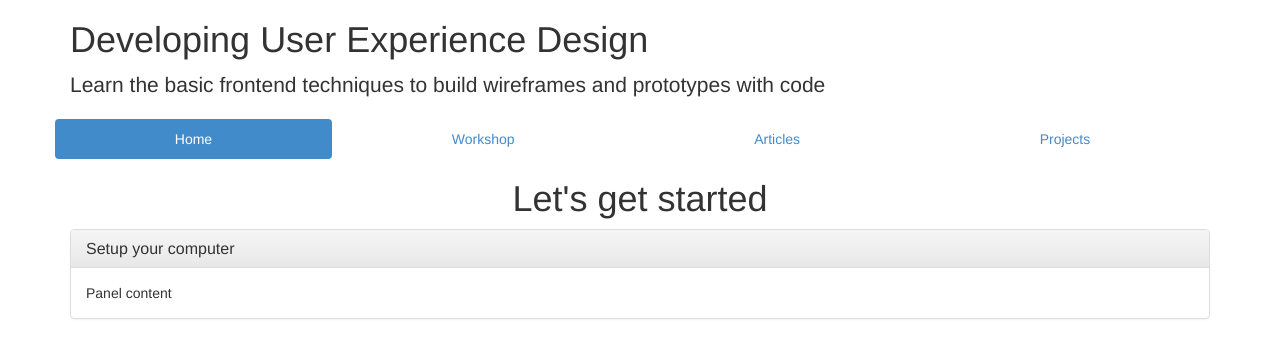
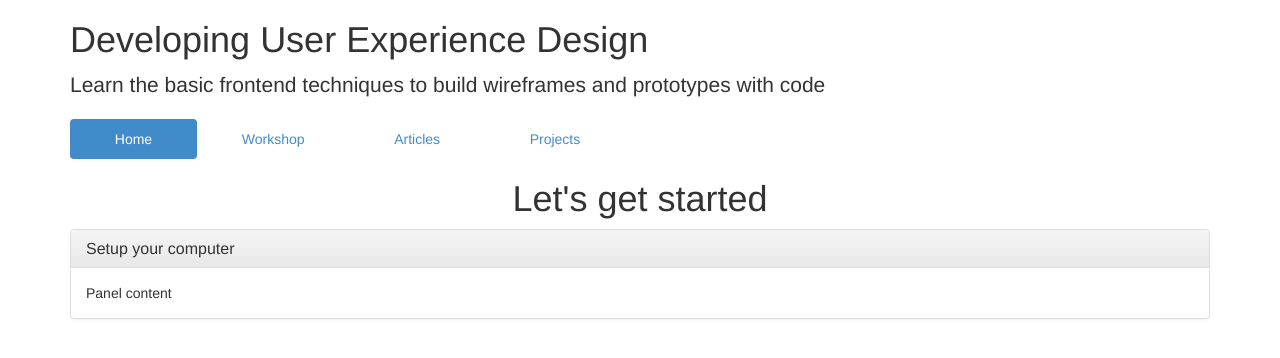
Before and after one commit to developinguxd/developinguxd.github.io, a Jekyll site: the page built from index.html, in a window 1280 px wide. Shown: the top 358 px of the page. Built offline with Jekyll 4.4.1, drawn with Linux system fonts in a browser that asks for light colours.

Commit message:
Add extra element in nav again, change to vanilla css

```diff
--- a/_layouts/default.html
+++ b/_layouts/default.html
@@ -6,6 +6,7 @@
   <link rel="stylesheet" href="/bower_components/bootstrap/dist/css/bootstrap.css">
   <link rel="stylesheet" href="/bower_components/bootstrap/dist/css/bootstrap-theme.css">
   <link rel="stylesheet" href="/assets/stylesheets/syntax.css">
+  <link rel="stylesheet" href="/assets/stylesheets/app.css">
 </head>
 <body>
   <main class="container">
--- a/assets/stylesheets/_colors.scss
+++ /dev/null
@@ -1 +0,0 @@
-$primary: #bada55;
--- a/assets/stylesheets/app.css
+++ b/assets/stylesheets/app.css
@@ -1,3 +1,7 @@
 body {
-  color: #bada55;
+  color: $primary;
 }
+
+.panel-step {
+
+}
--- a/index.html
+++ b/index.html
@@ -7,17 +7,19 @@ title: Developing User Experience Design
 <div class="lead">Learn the basic frontend techniques to build wireframes and prototypes with code</div>
 
 <nav class="row">
-  <ul class="col-md-6 nav nav-pills nav-justified">
-    <li class="active"><a href="#">Home</a></li>
-    <li><a href="#">Workshop</a></li>
-    <li><a href="#">Articles</a></li>
-    <li><a href="#">Projects</a></li>
-  </ul>
+  <div class="col-md-6">
+    <ul class="nav nav-pills nav-justified">
+      <li class="active"><a href="#">Home</a></li>
+      <li><a href="#">Workshop</a></li>
+      <li><a href="#">Articles</a></li>
+      <li><a href="#">Projects</a></li>
+    </ul>
+  </div>
 </nav>
 
 <article>
   <h1 class="text-center">Let's get started</h1>
-  <section class="panel panel-default">
+  <section class="panel panel-default panel-step">
     <header class="panel-heading">
       <h3 class="panel-title">Setup your computer</h3>
     </header>
```
